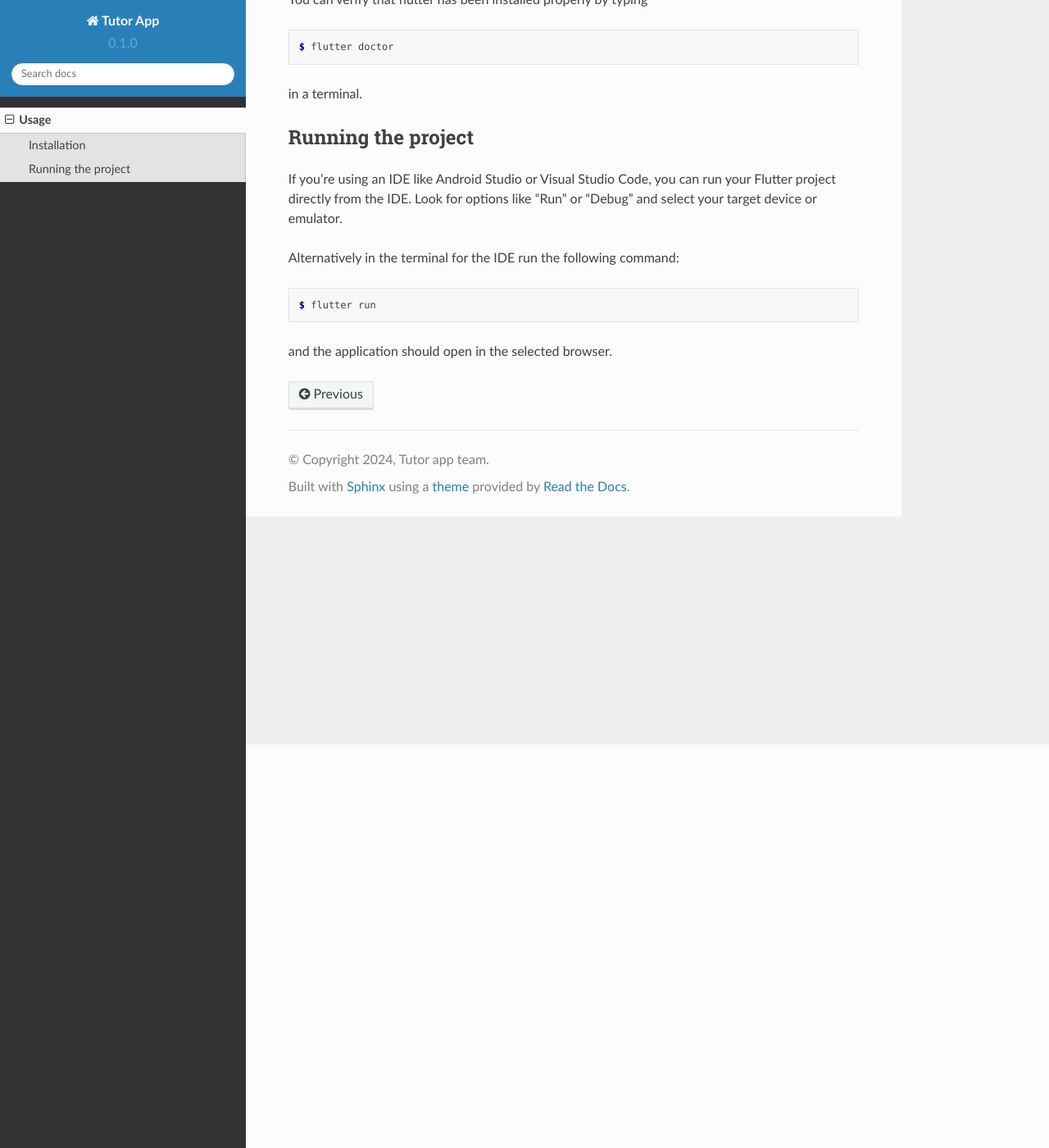
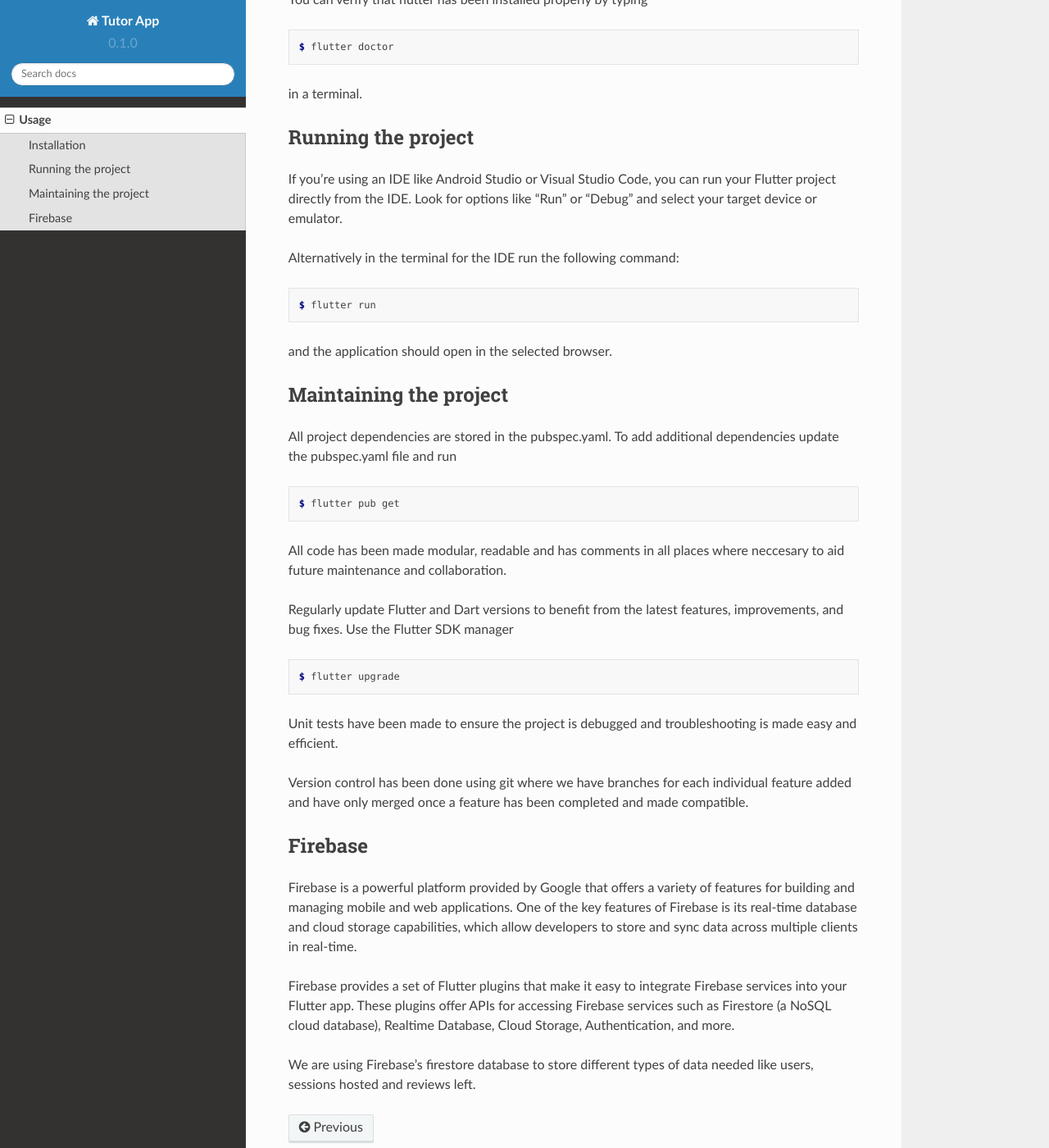
Before and after one commit to Dwengo7/readthedocs, a Sphinx documentation site: the page built from docs/source/usage.rst, in a window 1280 px wide and 1400 px high, scrolled down 492 px. Shown: the whole window at 82% size. Built offline with Sphinx 7.4.7 and the Read the Docs theme 2.0.0, drawn with Linux system fonts in a browser that asks for light colours.

Commit message:
More stuff wrote

```diff
--- a/docs/source/usage.rst
+++ b/docs/source/usage.rst
@@ -32,3 +32,34 @@ Alternatively in the terminal for the IDE run the following command:
    $ flutter run
 
 and the application should open in the selected browser.
+
+Maintaining the project
+-----------------------
+
+All project dependencies are stored in the pubspec.yaml. To add additional dependencies update the pubspec.yaml file and run
+
+.. code-block:: console
+
+   $ flutter pub get
+
+All code has been made modular, readable and has comments in all places where neccesary to aid future maintenance and collaboration.
+
+Regularly update Flutter and Dart versions to benefit from the latest features, improvements, and bug fixes. Use the Flutter SDK manager
+
+
+.. code-block:: console
+
+   $ flutter upgrade
+
+Unit tests have been made to ensure the project is debugged and troubleshooting is made easy and efficient.
+
+Version control has been done using git where we have branches for each individual feature added and have only merged once a feature has been completed and made compatible.
+
+Firebase
+------------
+
+Firebase is a powerful platform provided by Google that offers a variety of features for building and managing mobile and web applications. One of the key features of Firebase is its real-time database and cloud storage capabilities, which allow developers to store and sync data across multiple clients in real-time.
+
+Firebase provides a set of Flutter plugins that make it easy to integrate Firebase services into your Flutter app. These plugins offer APIs for accessing Firebase services such as Firestore (a NoSQL cloud database), Realtime Database, Cloud Storage, Authentication, and more.
+
+We are using Firebase's firestore database to store different types of data needed like users, sessions hosted and reviews left.
```
